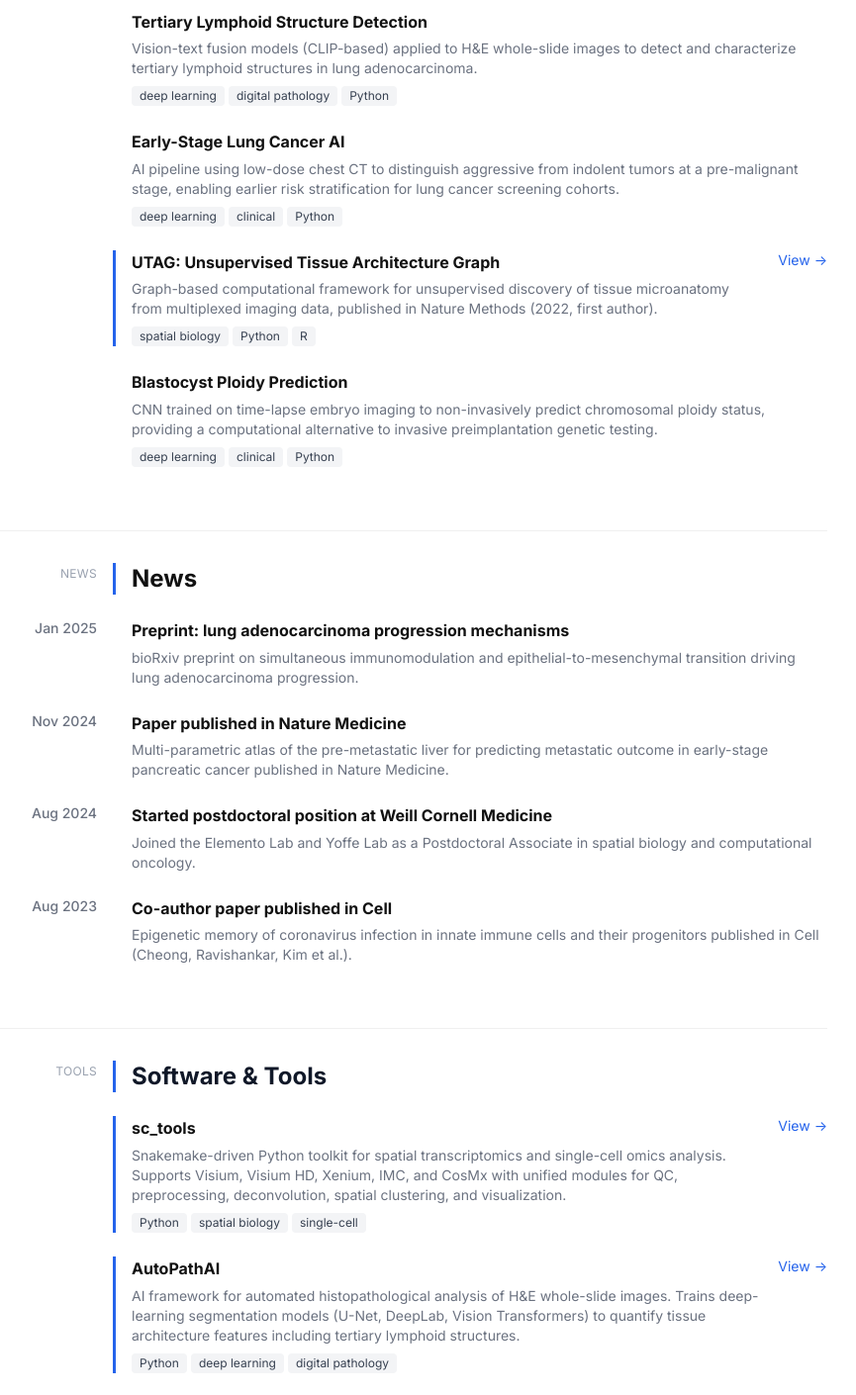
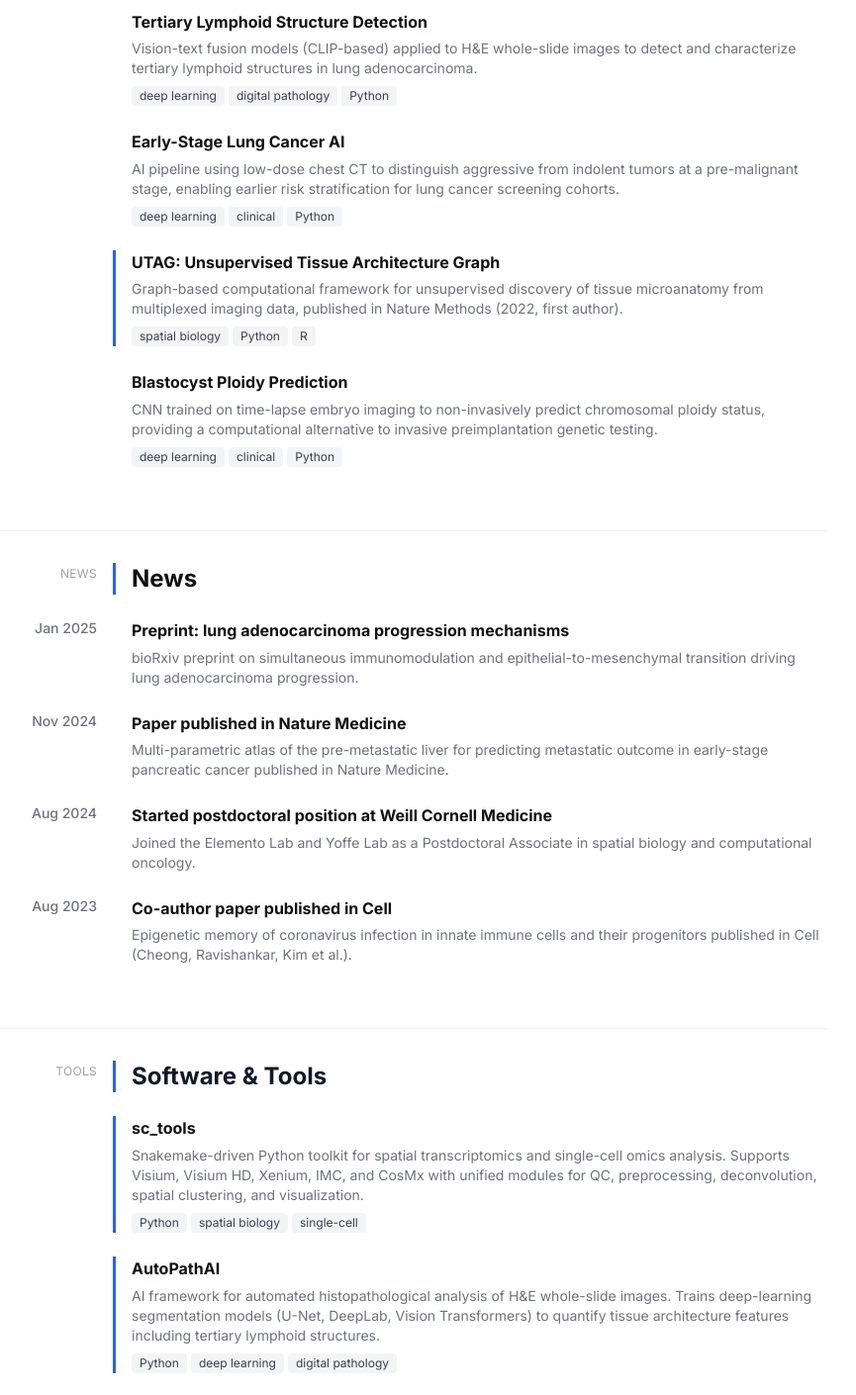
Before and after one commit to jkim810/jkim810.github.io, a Next.js app: page / in a window 1280 px wide. Shown: the part 1320-2730 px from the top of the page at 99% size, without its empty margins (350-1215 px from the left). Built offline with nearby package versions, Linux system fonts and the light colour scheme.

Commit message:
fix: make entire card clickable instead of just title

```diff
--- a/components/sections/ProjectsSection.tsx
+++ b/components/sections/ProjectsSection.tsx
@@ -27,32 +27,32 @@ export default function ProjectsSection() {
         ) : (
           filtered.map((project, i) => (
             <EditorialGrid key={i} marginContent={null} accent={!!project.url}>
-              <div className={`flex items-start justify-between gap-4 ${project.url ? 'hover:-translate-y-0.5 transition-transform duration-150' : ''}`}>
+              {project.url ? (
+                <a
+                  href={project.url}
+                  target="_blank"
+                  rel="noopener noreferrer"
+                  className="block hover:-translate-y-0.5 transition-transform duration-150"
+                >
+                  <div className="font-bold text-[#111]">{project.title}</div>
+                  <div className="mt-1 text-sm text-[#6b7280]">{project.description}</div>
+                  <div className="mt-2 flex flex-wrap gap-1">
+                    {project.tags.map((tag) => (
+                      <span key={tag} className="px-2 py-0.5 text-xs bg-[#f3f4f6] text-[#374151] rounded">{tag}</span>
+                    ))}
+                  </div>
+                </a>
+              ) : (
                 <div>
                   <div className="font-bold text-[#111]">{project.title}</div>
                   <div className="mt-1 text-sm text-[#6b7280]">{project.description}</div>
                   <div className="mt-2 flex flex-wrap gap-1">
                     {project.tags.map((tag) => (
-                      <span
-                        key={tag}
-                        className="px-2 py-0.5 text-xs bg-[#f3f4f6] text-[#374151] rounded"
-                      >
-                        {tag}
-                      </span>
+                      <span key={tag} className="px-2 py-0.5 text-xs bg-[#f3f4f6] text-[#374151] rounded">{tag}</span>
                     ))}
                   </div>
                 </div>
-                {project.url && (
-                  <a
-                    href={project.url}
-                    target="_blank"
-                    rel="noopener noreferrer"
-                    className="shrink-0 text-sm text-[#2563eb] hover:underline"
-                  >
-                    View →
-                  </a>
-                )}
-              </div>
+              )}
             </EditorialGrid>
           ))
         )}
--- a/components/sections/PublicationsSection.tsx
+++ b/components/sections/PublicationsSection.tsx
@@ -13,27 +13,27 @@ function truncateAuthors(authors: string, max = 5): string {
 function PubCard({ pub, prominent }: { pub: (typeof publications)[0]; prominent: boolean }) {
   const href = pub.doi ? `https://doi.org/${pub.doi}` : pub.url;
   const hasLink = !!href;
+  const inner = (
+    <>
+      <div className="text-sm font-bold text-[#2563eb] uppercase tracking-wide">{pub.venue}</div>
+      <div className={`mt-1 ${prominent ? 'font-bold' : 'font-semibold'} text-[#111]`}>{pub.title}</div>
+      <div className="mt-1 text-sm text-[#6b7280]">{truncateAuthors(pub.authors)}</div>
+    </>
+  );
 
+  if (hasLink) {
     return (
-    <div className={hasLink ? 'hover:-translate-y-0.5 transition-transform duration-150' : ''}>
-      <div className="text-sm font-bold text-[#2563eb] uppercase tracking-wide">{pub.venue}</div>
-      {hasLink ? (
       <a
         href={href}
         target="_blank"
         rel="noopener noreferrer"
-          className={`mt-1 block hover:underline ${prominent ? 'font-bold' : 'font-semibold'} text-[#111]`}
+        className="block hover:-translate-y-0.5 transition-transform duration-150"
       >
-          {pub.title}
+        {inner}
       </a>
-      ) : (
-        <div className={`mt-1 ${prominent ? 'font-bold' : 'font-semibold'} text-[#111]`}>
-          {pub.title}
-        </div>
-      )}
-      <div className="mt-1 text-sm text-[#6b7280]">{truncateAuthors(pub.authors)}</div>
-    </div>
     );
+  }
+  return <div>{inner}</div>;
 }
 
 export default function PublicationsSection() {
--- a/components/sections/ToolsSection.tsx
+++ b/components/sections/ToolsSection.tsx
@@ -9,32 +9,32 @@ export default function ToolsSection() {
       <div className="mt-6 space-y-6">
         {tools.map((tool, i) => (
           <EditorialGrid key={i} marginContent={null} accent={!!tool.url}>
-            <div className={`flex items-start justify-between gap-4 ${tool.url ? 'hover:-translate-y-0.5 transition-transform duration-150' : ''}`}>
+            {tool.url ? (
+              <a
+                href={tool.url}
+                target="_blank"
+                rel="noopener noreferrer"
+                className="block hover:-translate-y-0.5 transition-transform duration-150"
+              >
+                <div className="font-bold text-[#111]">{tool.name}</div>
+                <div className="mt-1 text-sm text-[#6b7280]">{tool.description}</div>
+                <div className="mt-2 flex flex-wrap gap-1">
+                  {tool.tags.map((tag) => (
+                    <span key={tag} className="px-2 py-0.5 text-xs bg-[#f3f4f6] text-[#374151] rounded">{tag}</span>
+                  ))}
+                </div>
+              </a>
+            ) : (
               <div>
                 <div className="font-bold text-[#111]">{tool.name}</div>
                 <div className="mt-1 text-sm text-[#6b7280]">{tool.description}</div>
                 <div className="mt-2 flex flex-wrap gap-1">
                   {tool.tags.map((tag) => (
-                    <span
-                      key={tag}
-                      className="px-2 py-0.5 text-xs bg-[#f3f4f6] text-[#374151] rounded"
-                    >
-                      {tag}
-                    </span>
+                    <span key={tag} className="px-2 py-0.5 text-xs bg-[#f3f4f6] text-[#374151] rounded">{tag}</span>
                   ))}
                 </div>
               </div>
-              {tool.url && (
-                <a
-                  href={tool.url}
-                  target="_blank"
-                  rel="noopener noreferrer"
-                  className="shrink-0 text-sm text-[#2563eb] hover:underline"
-                >
-                  View →
-                </a>
-              )}
-            </div>
+            )}
           </EditorialGrid>
         ))}
       </div>
```
Lines whose indentation alone changed are shown as unchanged.
